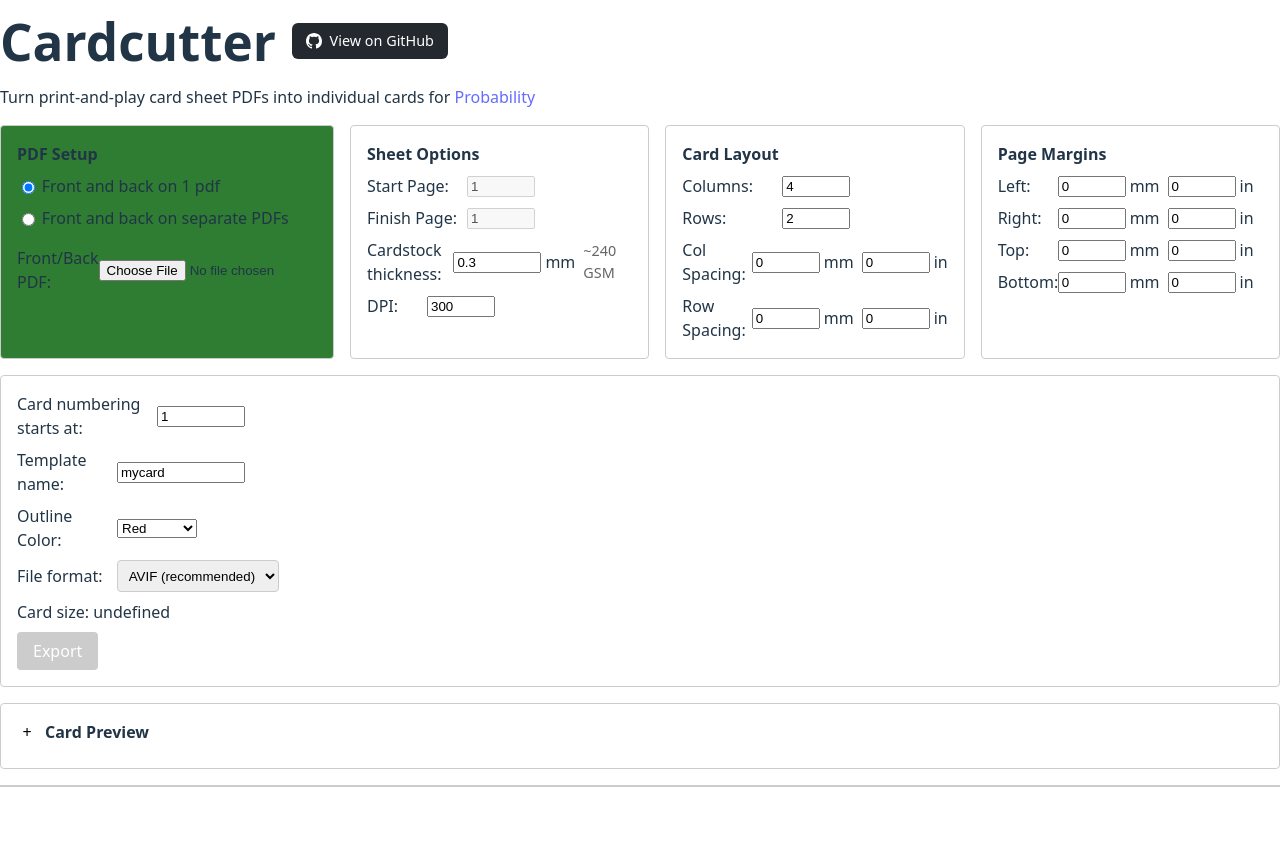
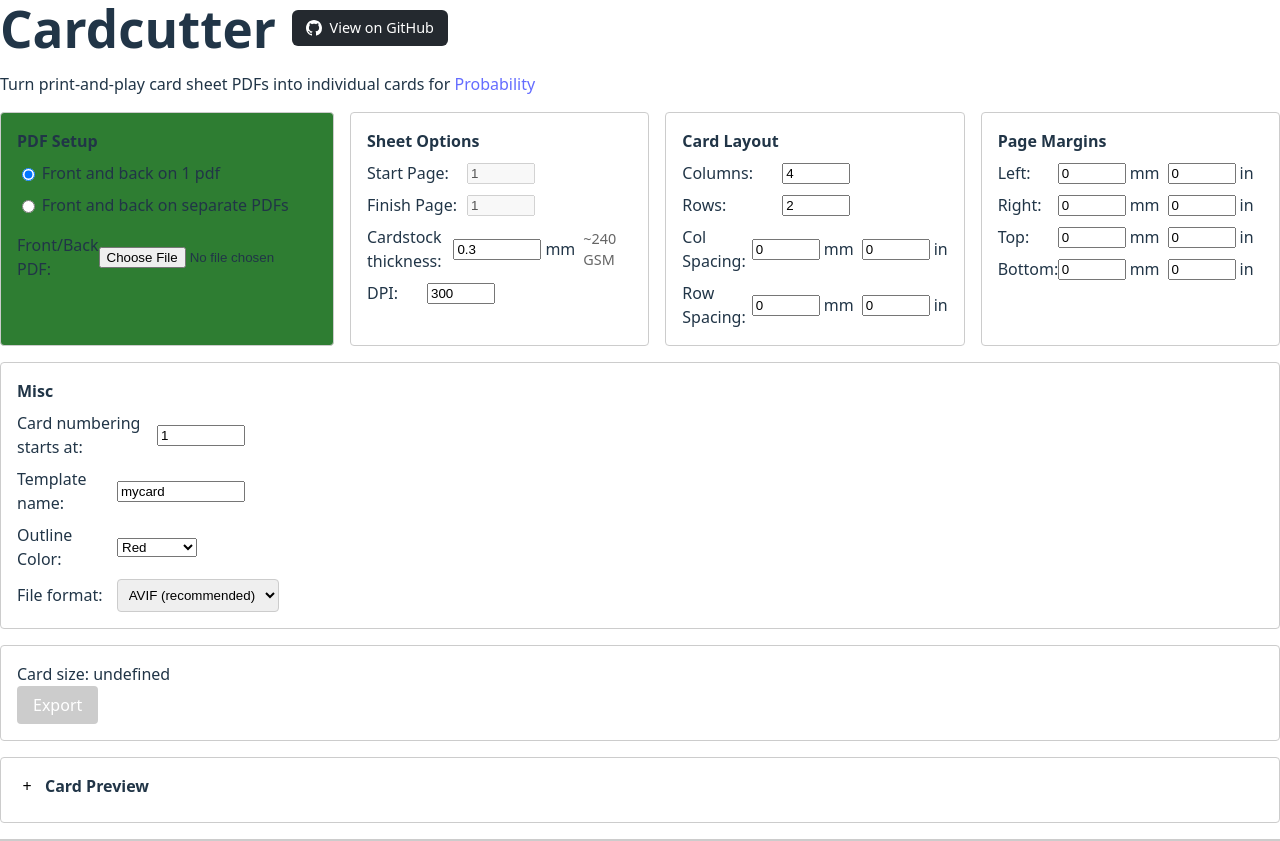
Before and after one commit to garbo-succus/cardcutter, a React (Vite) app: page / in a window 1280 px wide. Before the commit the page ends 800 px from the top, so only its background shows below. Built offline with nearby package versions, Linux system fonts and the light colour scheme.

Commit message:
Add misc box

```diff
--- a/src/App.tsx
+++ b/src/App.tsx
@@ -1280,8 +1280,9 @@ function App() {
             </div>
           </div>
         </div>
-        </div>
-        <div style={{ marginBottom: '1em', border: '1px solid #ccc', padding: '1em', borderRadius: '4px' }}>
+
+        <div style={{ border: '1px solid #ccc', padding: '1em', borderRadius: '4px', flex: '1', minWidth: '250px' }}>
+          <h3 style={{ margin: '0 0 0.5em 0', fontSize: '1em' }}>Misc</h3>
           <div style={{ display: 'flex', flexDirection: 'column', gap: '0.5em' }}>
             <div style={{ display: 'flex', alignItems: 'center' }}>
               <label style={{ display: 'inline-block', width: '140px' }}>
@@ -1338,7 +1339,11 @@ function App() {
                 <option value="png">PNG</option>
               </select>
             </div>
-
+          </div>
+        </div>
+      </div>
+
+      <div style={{ marginBottom: '1em', border: '1px solid #ccc', padding: '1em', borderRadius: '4px' }}>
         <CardSize
           columns={columns}
           rows={rows}
@@ -1377,7 +1382,6 @@ function App() {
           isExporting={isExporting}
           setIsExporting={setIsExporting}
         />
-          </div>
       </div>
 
       <CardPreview
```
Lines whose indentation alone changed are shown as unchanged.
